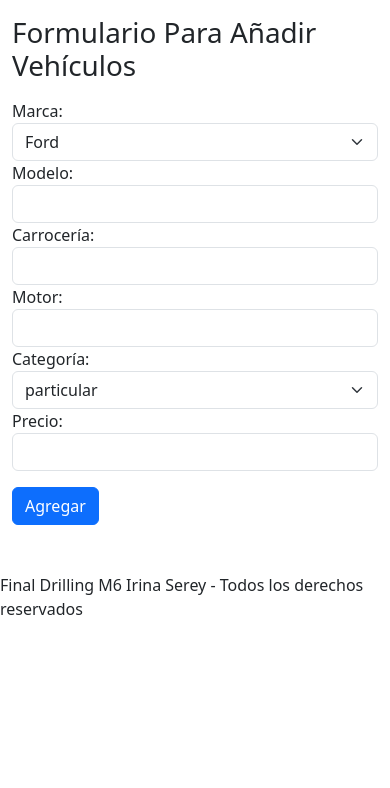
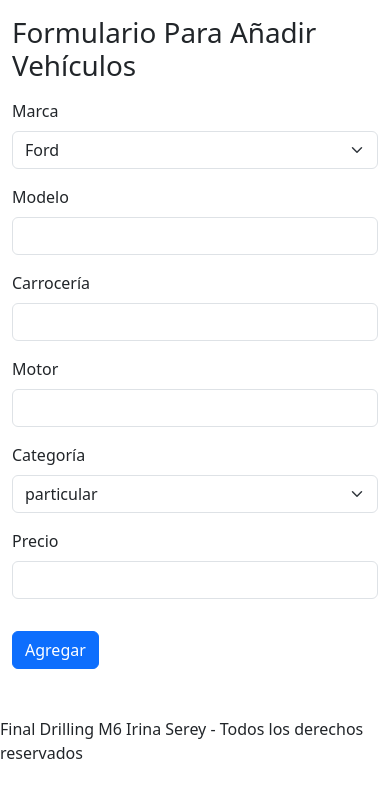
Before and after one commit to kserey/M6_FinalDrilling, a Django app: page /vehiculo/add/ in a window 390 px wide. Shown: the part 56-844 px from the top of the page. Run offline with Django 5.2, Linux system fonts and the light colour scheme; a user stored in the database is signed in.

Commit message:
mejoras responsividad form de agregar vehículos

```diff
--- a/proyecto_vehiculos_django/templates/add.html
+++ b/proyecto_vehiculos_django/templates/add.html
@@ -10,7 +10,38 @@
 
             <form method="POST" class="row mt-3">
                 {% csrf_token %}
-                {{ form }}
+                {% comment %} {{ form }} {% endcomment %}
+
+                <div class="col-lg-6 col-md-12 mb-3">
+                    <label for="{{ form.marca.id_for_label }}" class="form-label">Marca</label>
+                    {{ form.marca }}
+                </div>
+
+                <div class="col-lg-6 col-md-12 mb-3">
+                    <label for="{{ form.modelo.id_for_label }}" class="form-label">Modelo</label>
+                    {{ form.modelo }}
+                </div>
+
+                <div class="col-lg-6 col-md-12 mb-3">
+                    <label for="{{ form.carroceria.id_for_label }}" class="form-label">Carrocería</label>
+                    {{ form.carroceria }}
+                </div>
+
+                <div class="col-lg-6 col-md-12 mb-3">
+                    <label for="{{ form.motor.id_for_label }}" class="form-label">Motor</label>
+                    {{ form.motor }}
+                </div>
+
+                <div class="col-lg-6 col-md-12 mb-3">
+                    <label for="{{ form.categoria.id_for_label }}" class="form-label">Categoría</label>
+                    {{ form.categoria }}
+                </div>
+
+                <div class="col-lg-6 col-md-12 mb-3">
+                    <label for="{{ form.precio.id_for_label }}" class="form-label">Precio</label>
+                    {{ form.precio }}
+                </div>
+
                 <div class="mt-3 gap-2">
                     <button type="submit" class="btn btn-primary">Agregar</button>
 
```
